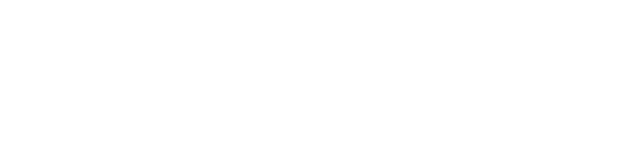
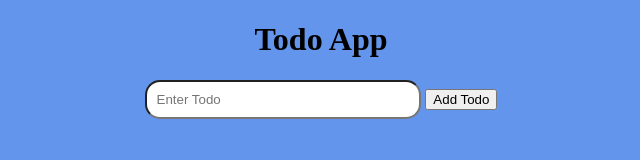
Before and after one commit to Hamzaansari05/todoApp, a plain HTML site: page index.html in a window 1280 px wide. Shown: the whole page, without its empty margins (319-959 px from the left). Drawn offline with Linux system fonts and the light colour scheme.

Commit message:
21/mar/2024

```diff
--- a/index.html
+++ b/index.html
@@ -4,8 +4,14 @@
     <meta charset="UTF-8">
     <meta name="viewport" content="width=device-width, initial-scale=1.0">
     <title>Document</title>
+    <link rel="stylesheet" href="style.css">
 </head>
 <body>
+    <h1>Todo App</h1>
+    <div class="container">
+       <input class="inputtext" type="text" onclick="" placeholder="Enter Todo">
+       <button type="submit" class="addButton">Add Todo</button>
+    </div>
 
     <script src="app.js"></script>
 </body>
--- a/style.css
+++ b/style.css
@@ -0,0 +1,17 @@
+body{
+background-color: cornflowerblue    ;
+}
+
+h1{
+    text-align: center;
+}
+
+.container{
+    text-align: center;
+}
+
+.inputtext{
+    padding: 10px;
+    width: 20%;
+    border-radius: 15px;
+}
```
